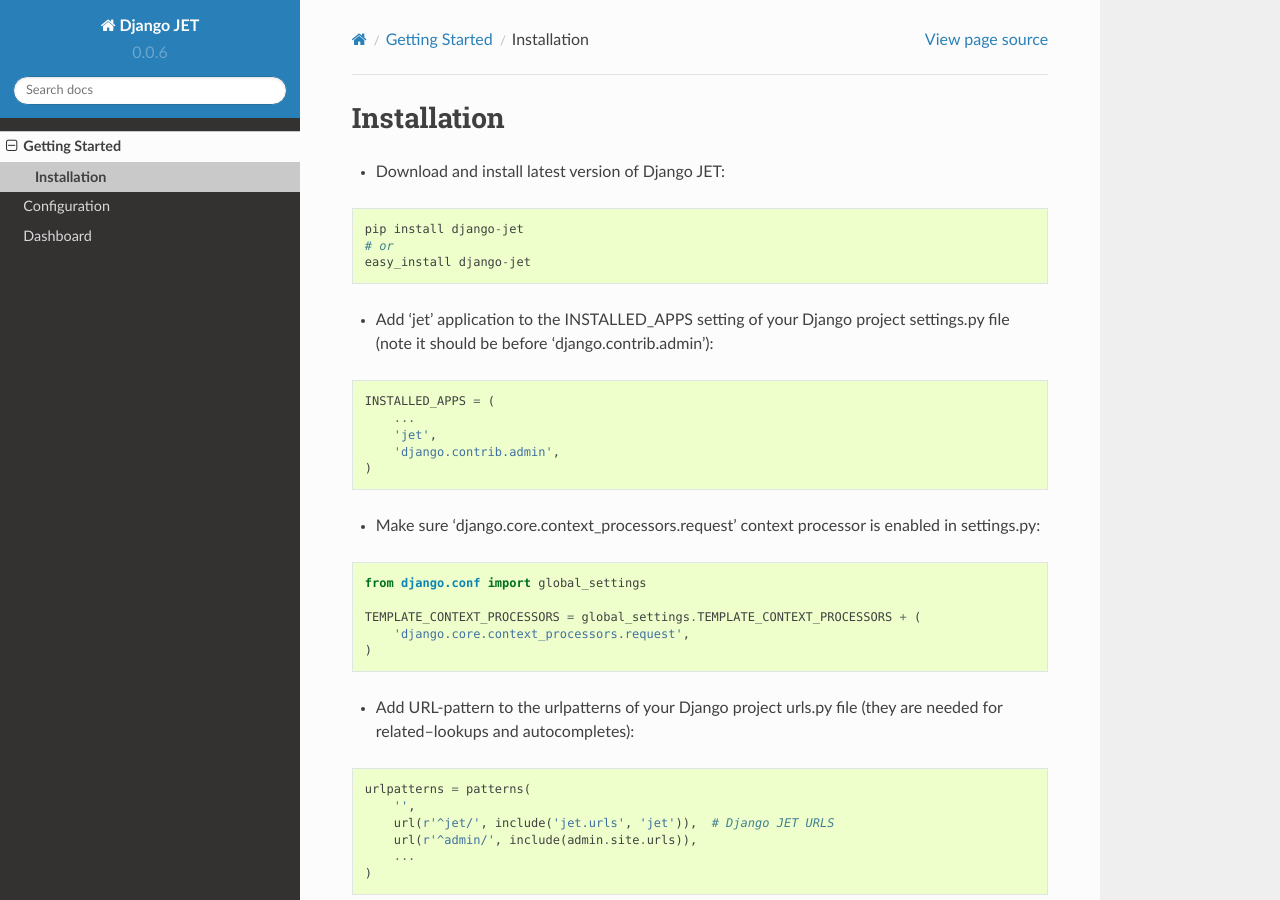
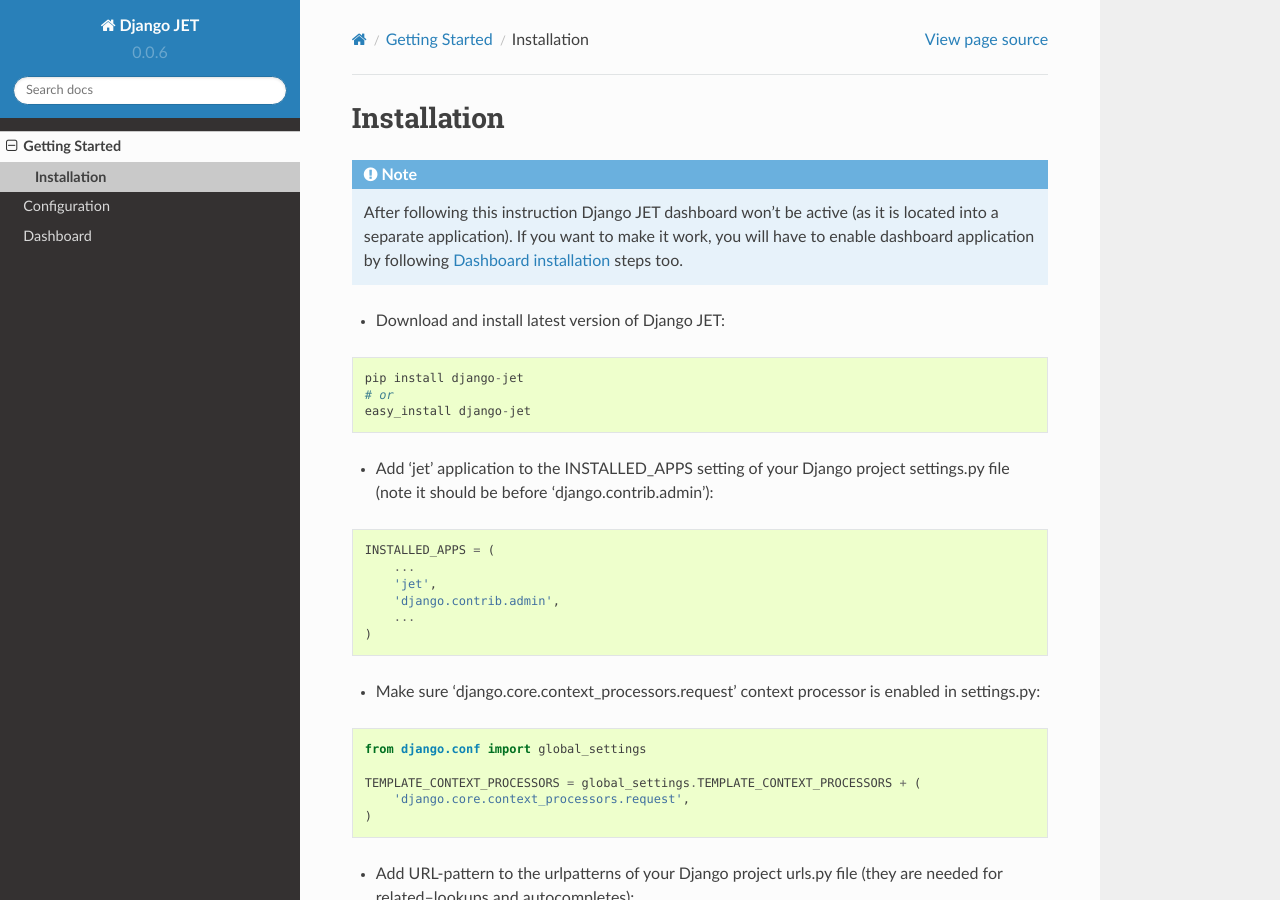
Before and after one commit to geex-arts/django-jet, a Sphinx documentation site: the page built from docs/install.rst, in a window 1280 px wide and 900 px high. Built offline with Sphinx 7.4.7 and the Read the Docs theme 2.0.0, drawn with Linux system fonts in a browser that asks for light colours.

Commit message:
Update install doc

```diff
--- a/docs/install.rst
+++ b/docs/install.rst
@@ -1,6 +1,10 @@
 ============
 Installation
 ============
+
+.. note:: After following this instruction Django JET dashboard won't be active (as it is located into
+          a separate application). If you want to make it work, you will have to enable dashboard application
+          by following :doc:`install_dashboard` steps too.
 
 * Download and install latest version of Django JET:
 
@@ -18,6 +22,7 @@
         ...
         'jet',
         'django.contrib.admin',
+        ...
     )
 
 * Make sure 'django.core.context_processors.request' context processor is enabled in settings.py:
```
